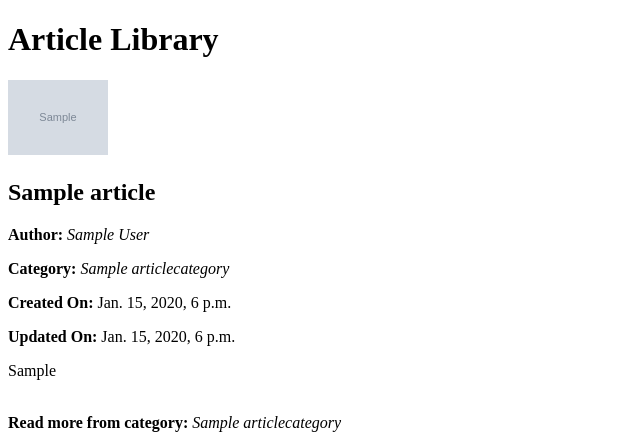
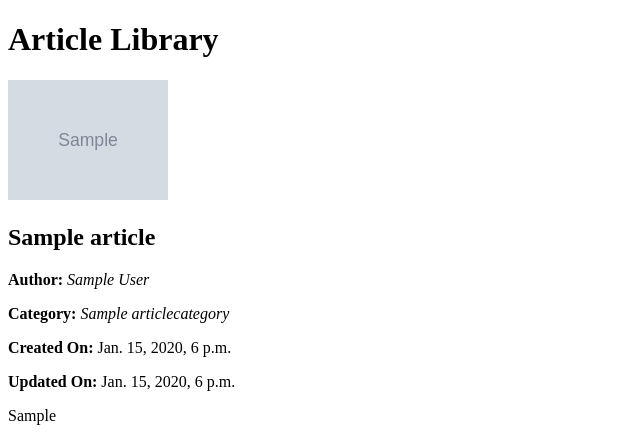
Before and after one commit to calm-chaos/hobbysite-F-12, a Django app: page /wiki/article/1 in a window 1280 px wide. Shown: the part 82-522 px from the top of the page, without its empty margins (0-640 px from the left). Run offline with Django 5.2, Linux system fonts and the light colour scheme; tables that the repository leaves empty hold one stand-in row (values such as "Sample post"); grey boxes marked "Sample" are stand-in pictures.

Commit message:
removed unnecessary lines and edited header_image size

```diff
--- a/hobbysite/templates/wiki_detail.html
+++ b/hobbysite/templates/wiki_detail.html
@@ -4,7 +4,7 @@
 <head>
     <title>{{ title }}</title>
     {% if image %}
-    <img src="{{ image.url }}" alt="boo" style="width: 100px;">
+    <img src="{{ image.url }}" alt="{{ title }}" style="width: 160px;">
     {% endif %}
 </head>
 
--- a/hobbysite/wiki/views.py
+++ b/hobbysite/wiki/views.py
@@ -1,6 +1,5 @@
 from django.contrib.auth.decorators import login_required
 from django.shortcuts import get_object_or_404, redirect, render
-from django.utils import timezone
 
 from .forms import *
 from .models import *
```
